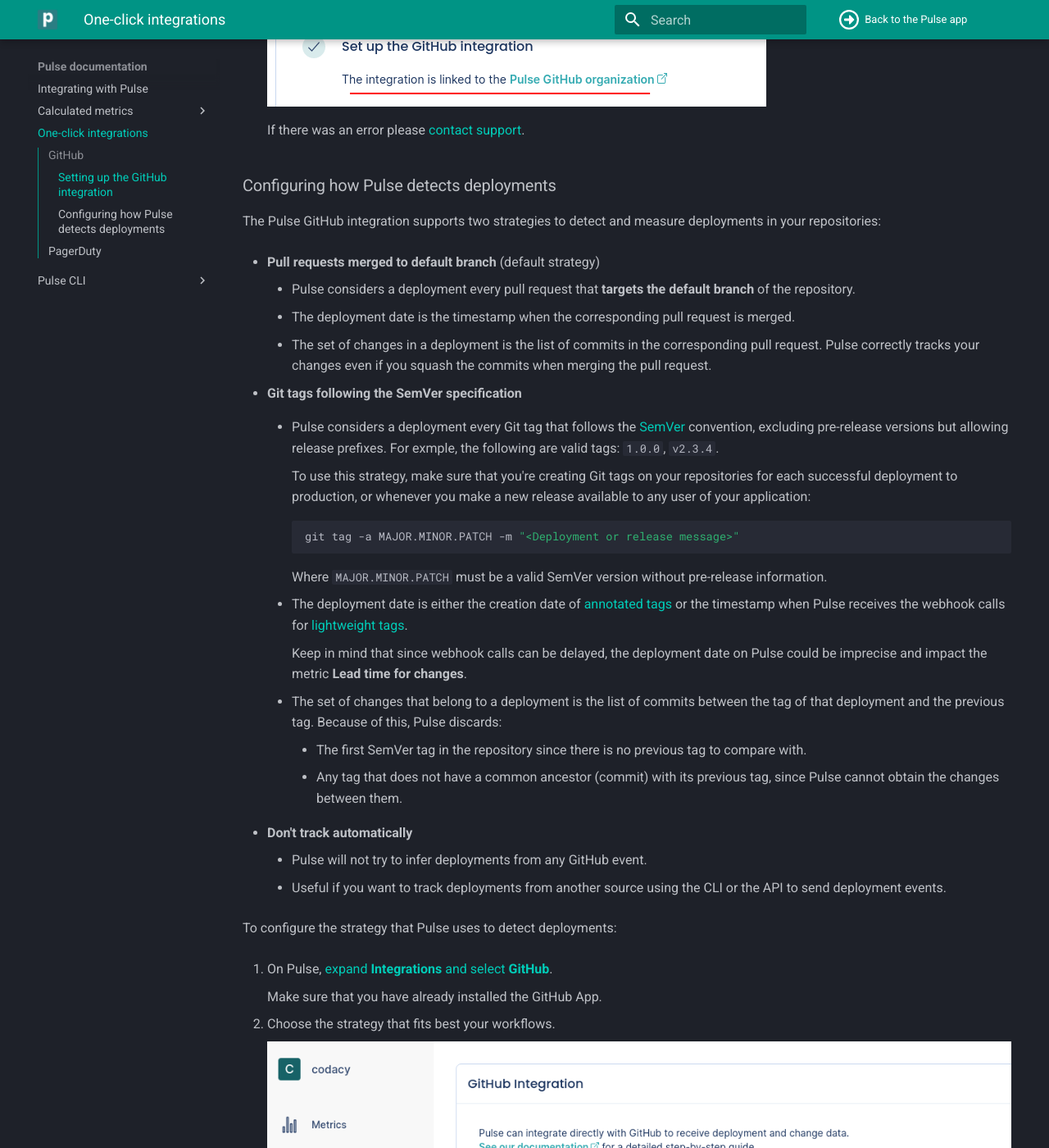
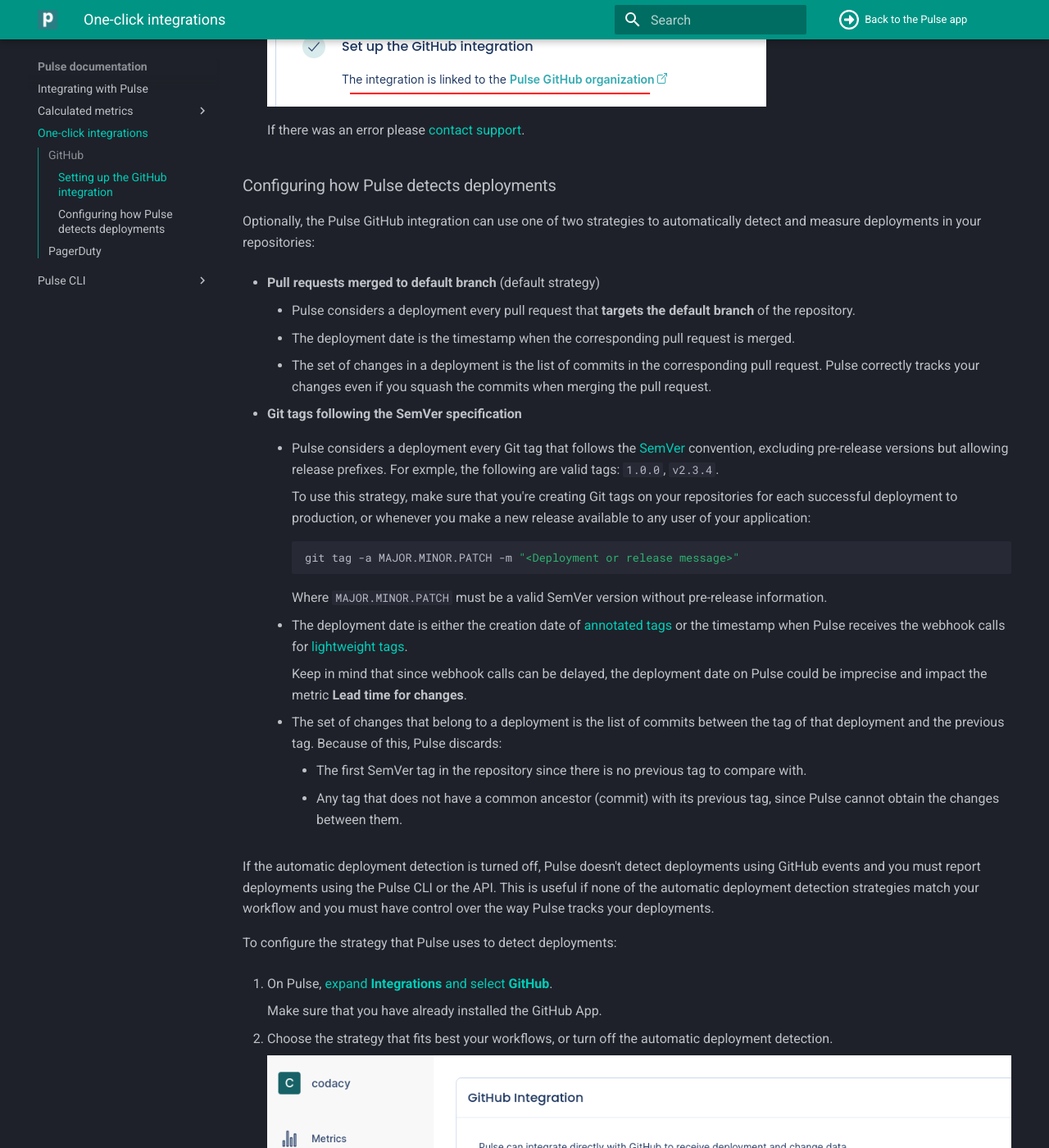
Before and after one commit to codacy/pulse-user-docs, an MkDocs documentation site: the page built from docs/one-click-integrations.md, in a window 1280 px wide and 1400 px high, scrolled down 1556 px. Shown: the whole window at 82% size. Built offline with MkDocs 1.6.1 and Material for MkDocs 9.7.7, drawn with Linux system fonts in a browser that asks for light colours.

Commit message:
clean: Edit explanation for disabled automatic deployment detection

```diff
--- a/docs/one-click-integrations.md
+++ b/docs/one-click-integrations.md
@@ -37,7 +37,7 @@
 
 ### Configuring how Pulse detects deployments {: id="deployment-detection-strategy"}
 
-The Pulse GitHub integration supports two strategies to detect and measure deployments in your repositories:
+Optionally, the Pulse GitHub integration can use one of two strategies to automatically detect and measure deployments in your repositories:
 
 -   **Pull requests merged to default branch** (default strategy)
 
@@ -66,10 +66,7 @@
         -   The first SemVer tag in the repository since there is no previous tag to compare with.
         -   Any tag that does not have a common ancestor (commit) with its previous tag, since Pulse cannot obtain the changes between them.
 
--   **Don't track automatically**
-
-    -   Pulse will not try to infer deployments from any GitHub event.
-    -   Useful if you want to track deployments from another source using the CLI or the API to send deployment events.
+If the automatic deployment detection is turned off, Pulse doesn't detect deployments using GitHub events and you must report deployments using the Pulse CLI or the API. This is useful if none of the automatic deployment detection strategies match your workflow and you must have control over the way Pulse tracks your deployments.
 
 To configure the strategy that Pulse uses to detect deployments:
 
@@ -77,7 +74,7 @@
 
     Make sure that you have already installed the GitHub App.
 
-1.  Choose the strategy that fits best your workflows.
+1.  Choose the strategy that fits best your workflows, or turn off the automatic deployment detection.
 
     ![Choosing a deployment triggering strategy](images/ghi-strategy.png)
 
```
